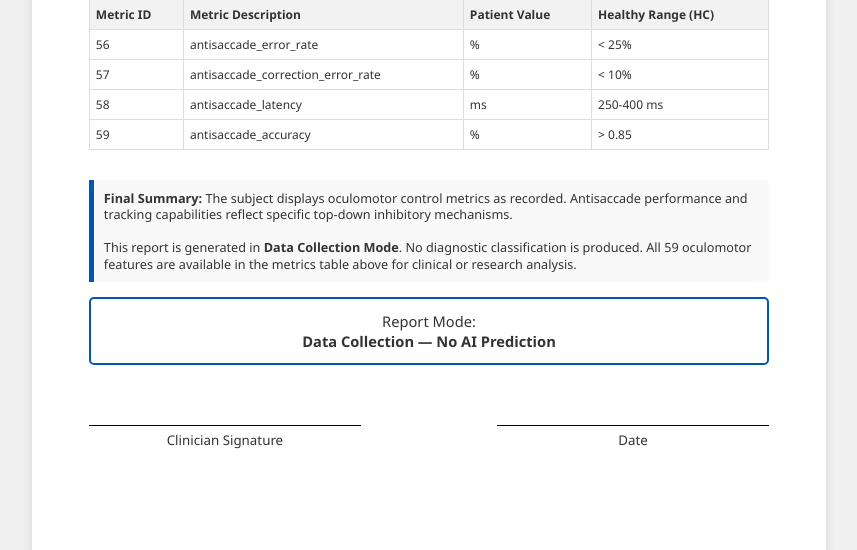
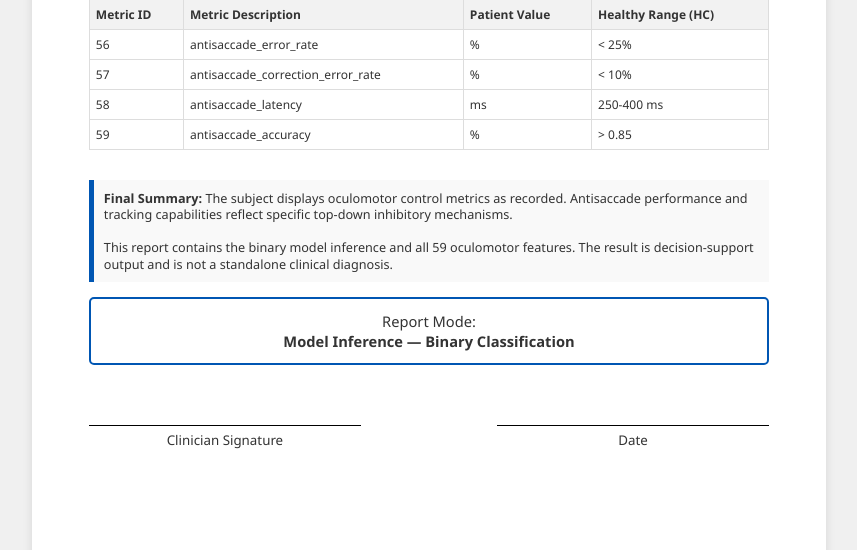
Before and after one commit to naina-neuro/SchizoEye, a Flask app: template backend/templates/report_template.html in a window 1280 px wide. Shown: the part 4798-5348 px from the top of the page, without its empty margins (211-1068 px from the left). Run offline with Flask 3, Linux system fonts and the light colour scheme; the template is opened without the code that fills it, so the values that code supplies are empty.

Commit message:
Configure production layout

```diff
--- a/backend/app.py
+++ b/backend/app.py
@@ -1,4 +1,4 @@
-from flask import Flask, request, jsonify, render_template, send_file
+from flask import Flask, request, jsonify, render_template, send_file, session
 from flask_cors import CORS
 import joblib
 import pandas as pd
@@ -16,6 +16,7 @@ import gridfs
 from bson.binary import Binary
 from bson.objectid import ObjectId
 from dotenv import load_dotenv
+from itsdangerous import URLSafeTimedSerializer, BadSignature, SignatureExpired
 
 # Heatmap Imports
 import matplotlib
@@ -35,7 +36,7 @@ import secrets
 
 # ── FLASK APP SETUP ──────────────────────────────────────────────────────────
 # template_folder defaults to 'templates/' relative to this file (backend/templates/)
-app = Flask(__name__)
+app = Flask(__name__, template_folder="templates")
 app.secret_key = os.getenv("SECRET_KEY", secrets.token_hex(32))
 
 # CORS: restrict origins in production via the CORS_ORIGINS env var.
@@ -44,7 +45,7 @@ app.secret_key = os.getenv("SECRET_KEY", secrets.token_hex(32))
 _cors_origins = os.getenv("CORS_ORIGINS", "*")
 if _cors_origins != "*":
     _cors_origins = [o.strip() for o in _cors_origins.split(",")]
-CORS(app, origins=_cors_origins)
+CORS(app, origins=_cors_origins, supports_credentials=True)
 
 # ── DISABLE BROWSER CACHING FOR ALL RESPONSES ──
 @app.after_request
@@ -61,6 +62,44 @@ USERS = {
     "doctor":    {"password": os.getenv("DOCTOR_PASSWORD",    "doctor123"),    "role": "doctor"},
     "clinician": {"password": os.getenv("CLINICIAN_PASSWORD", "clinician123"), "role": "clinician"},
 }
+
+INTEGRATION_API_KEY = os.getenv("INTEGRATION_API_KEY")
+TEST_FRONTEND_URL = os.getenv("TEST_FRONTEND_URL", "https://your-frontend.example.com/index.html")
+TEST_TOKEN_MAX_AGE = int(os.getenv("TEST_TOKEN_MAX_AGE", "3600"))
+test_token_serializer = URLSafeTimedSerializer(app.secret_key, salt="schizoeye-test")
+
+
+def _test_token_is_valid():
+    token = request.headers.get("X-Test-Token", "")
+    if not token:
+        return False
+    try:
+        test_token_serializer.loads(token, max_age=TEST_TOKEN_MAX_AGE)
+        return True
+    except (BadSignature, SignatureExpired):
+        return False
+
+
+def _caller_is_authorized():
+    return _test_token_is_valid() or bool(session.get("user"))
+
+
+@app.route('/integration/test-sessions', methods=['POST'])
+def create_test_session():
+    if not INTEGRATION_API_KEY or request.headers.get("X-Integration-Key") != INTEGRATION_API_KEY:
+        return jsonify({'success': False, 'error': 'Invalid integration credentials'}), 401
+    data = request.get_json(silent=True) or {}
+    payload = {
+        'external_reference': str(data.get('external_reference', ''))[:200],
+        'issued_at': datetime.utcnow().isoformat()
+    }
+    token = test_token_serializer.dumps(payload)
+    separator = '&' if '?' in TEST_FRONTEND_URL else '?'
+    return jsonify({
+        'success': True,
+        'test_url': f'{TEST_FRONTEND_URL}{separator}mode=test&token={token}',
+        'expires_in': TEST_TOKEN_MAX_AGE
+    })
 
 @app.route('/login', methods=['POST'])
 def login():
@@ -181,10 +220,25 @@ def _ensure_indexes():
 
 init_mongodb()
 
-# ── MODEL LOADING (disabled — data collection mode) ──
-# Models are not used in data collection mode.
-label_encoder = classifier = regressor = None
-print("[INFO] Running in data collection mode — ML models disabled")
+# ── MODEL LOADING ────────────────────────────────────────────────────────────
+# The deployed artifacts are the binary model produced by retrain_fixed.py:
+# Healthy versus Schizophrenia. The source dataset still contains HC/FES/CSZ.
+MODEL_DIR = os.getenv("MODEL_DIR", os.path.join(BASE, "model_artifacts"))
+MODEL_FILE = os.getenv("MODEL_FILE", "model_calibrated.pkl")
+MODEL_PATH = os.path.join(MODEL_DIR, MODEL_FILE)
+LABEL_ENCODER_PATH = os.path.join(MODEL_DIR, "label_encoder.pkl")
+FEATURE_NAMES_PATH = os.path.join(MODEL_DIR, "feature_names.pkl")
+label_encoder = classifier = None
+MODEL_FEATURES = []
+try:
+    classifier = joblib.load(MODEL_PATH)
+    label_encoder = joblib.load(LABEL_ENCODER_PATH)
+    MODEL_FEATURES = list(joblib.load(FEATURE_NAMES_PATH))
+    if len(MODEL_FEATURES) != 59:
+        raise ValueError(f"Expected 59 model features, found {len(MODEL_FEATURES)}")
+    print(f"[OK] Model loaded: {MODEL_FILE} ({len(MODEL_FEATURES)} features)")
+except Exception as e:
+    print(f"[WARN] Model not loaded: {e}")
 
 REQUIRED_FEATURES = [
     'fv_fnum_mean', 'fv_fdur_mean', 'fv_snum_mean', 'fv_sdur_mean', 'fv_samp_mean',
@@ -201,6 +255,42 @@ REQUIRED_FEATURES = [
     'antisaccade_error_rate', 'antisaccade_correction_error_rate',
     'antisaccade_latency', 'antisaccade_accuracy'
 ]
+
+if REQUIRED_FEATURES != MODEL_FEATURES and MODEL_FEATURES:
+    raise RuntimeError("Application feature schema does not match feature_names.pkl")
+
+
+def _validated_features(features):
+    if not isinstance(features, dict):
+        raise ValueError("features must be an object containing exactly 59 named values")
+    expected = MODEL_FEATURES or REQUIRED_FEATURES
+    missing = [name for name in expected if name not in features]
+    extra = [name for name in features if name not in expected]
+    if missing or extra:
+        raise ValueError(f"Feature schema mismatch; missing={missing}, extra={extra}")
+    cleaned = {}
+    for name in expected:
+        value = features[name]
+        if value is None or not isinstance(value, (int, float)) or not np.isfinite(value):
+            raise ValueError(f"Feature {name} must be a finite number")
+        cleaned[name] = float(value)
+    return cleaned
+
+
+def _classify_features(features):
+    cleaned = _validated_features(features)
+    row = pd.DataFrame([[cleaned[name] for name in MODEL_FEATURES or REQUIRED_FEATURES]],
+                       columns=MODEL_FEATURES or REQUIRED_FEATURES)
+    probabilities = classifier.predict_proba(row)[0]
+    classes = label_encoder.classes_
+    probability_map = {str(label): float(probability)
+                       for label, probability in zip(classes, probabilities)}
+    predicted_index = int(np.argmax(probabilities))
+    return {
+        "label": str(classes[predicted_index]),
+        "confidence": float(probabilities[predicted_index]),
+        "probabilities": probability_map,
+    }, cleaned
 
 # ── HEATMAP GENERATION FUNCTION ──
 def generate_heatmap_base64(fv_gaze_data):
@@ -289,7 +379,8 @@ def _internal_generate_pdf(data):
         if 'panss_score' not in data:
             data['panss_score'] = 'Not recorded'
 
-        # No AI predictions in data collection mode — omit predictions block
+        # Prediction is optional for direct report generation, but is included
+        # automatically for reports created by /save_results.
 
         rendered_html = render_template("report_template.html", data=data)
         return HTML(string=rendered_html).write_pdf(pdf_variant='pdf/a-1b')
@@ -327,10 +418,33 @@ def _upload_to_gridfs(binary_payload, filename, content_type, metadata):
 def health():
     return jsonify({
         'status': 'ok',
-        'mode': 'data_collection',
+        'mode': 'inference',
+        'model_loaded': classifier is not None,
+        'model_file': MODEL_FILE if classifier is not None else None,
         'mongodb_connected': db is not None,
         'mongodb_db': db.name if db is not None else None
     })
+
+@app.route('/classify', methods=['POST'])
+def classify():
+    if not _caller_is_authorized():
+        return jsonify({'success': False, 'error': 'Authentication required'}), 401
+    if classifier is None or label_encoder is None:
+        return jsonify({'success': False, 'error': 'Classifier not available'}), 503
+    try:
+        data = request.get_json(silent=True) or {}
+        prediction, cleaned = _classify_features(data.get('features'))
+        return jsonify({
+            'success': True,
+            'prediction': prediction,
+            'features': cleaned,
+            'feature_order': MODEL_FEATURES or REQUIRED_FEATURES
+        })
+    except ValueError as e:
+        return jsonify({'success': False, 'error': str(e)}), 400
+    except Exception as e:
+        traceback.print_exc()
+        return jsonify({'success': False, 'error': 'Inference failed'}), 500
 
 # ── SESSION DATA ROUTES ──────────────────────────────────────────────────────
 
@@ -564,6 +678,8 @@ def export_all_features():
 @app.route('/save_results', methods=['POST'])
 def save_results():
     global db, fs
+    if not _caller_is_authorized():
+        return jsonify({'success': False, 'error': 'Authentication required'}), 401
     print("[DEBUG] /save_results called. Checking DB connection...")
     if db is None or fs is None:
         print("[DEBUG] DB is None! Attempting to reconnect...")
@@ -575,9 +691,9 @@ def save_results():
 
     try:
         print("[DEBUG] Attempting to parse JSON payload...")
-        data = request.get_json()
+        data = request.get_json(silent=True) or {}
         print(f"[DEBUG] JSON parsed successfully. Payload keys: {list(data.keys())}")
-
+        prediction, validated_features = _classify_features(data.get('features'))
         subject_id = data.get('subject_id', 'Unknown')
         timestamp = datetime.now()
         gridfs_refs = {}
@@ -636,7 +752,8 @@ def save_results():
                     'date': timestamp.strftime('%d %b %Y')
                 },
                 'panss_score': data.get('panss_score') or 'Not recorded',   # ← ADD THIS LINE
-                'metrics': data.get('features', {}),
+                'metrics': validated_features,
+                'prediction': prediction,
                 'fv_gaze': data.get('fv_gaze', []),
                 'doctor_notes': data.get('notes', ''),
                 'images': {
@@ -677,14 +794,16 @@ def save_results():
             },
             "results": {
                 "panss_score": data.get('panss_score'),  # store as-is (None/null → None in Mongo)
-                "features": data.get('features', {}),
+                "features": validated_features,
+                "feature_order": MODEL_FEATURES or REQUIRED_FEATURES,
+                "prediction": prediction,
                 # FIX ACC-3 / ACC-4 (battery-controller.js): persist the per-feature
                 # data-quality flags (real vs missing-floor vs clipped) and the
                 # empirical per-task capture-rate diagnostics that the frontend now
                 # computes and sends. Previously these were silently dropped here
                 # even after the frontend started sending them, which would have
                 # made the fix a no-op for anything actually saved to the database.
-                "feature_quality": data.get('feature_quality', {}),
+                "feature_quality": data.get('feature_quality', data.get('data_quality', {})),
                 "capture_diagnostics": data.get('capture_diagnostics', {})
             },
             "notes": data.get('notes', ""),
@@ -707,6 +826,10 @@ def save_results():
             'message': 'Session saved to MongoDB Atlas successfully',
             'session_id': str(insert_result.inserted_id),
             'patient_id': patient_id,
+            'prediction': prediction,
+            'features': validated_features,
+            'feature_order': MODEL_FEATURES or REQUIRED_FEATURES,
+            'report_url': f"/sessions/{insert_result.inserted_id}/pdf",
             'gridfs_refs': {key: str(value) for key, value in session_doc['gridfs_refs'].items()}
         })
 
--- a/backend/requirements.txt
+++ b/backend/requirements.txt
@@ -8,3 +8,6 @@ matplotlib>=3.7.0
 scipy>=1.11.0
 weasyprint>=60.0
 numpy>=1.24.0
+scikit-learn==1.7.2
+xgboost>=2.0.0
+gunicorn>=21.2.0
--- a/backend/templates/report_template.html
+++ b/backend/templates/report_template.html
@@ -289,6 +289,14 @@
                     <td colspan="3">{{ data.patient.date }}</td>
                 </tr>
             </table>
+
+            {% if data.prediction %}
+            <div class="diagnosis-line" style="margin-top: 10px; border-color: #0056b3; background-color: #f0f7ff;">
+                <strong>Model Inference:</strong>
+                {{ data.prediction.label }}
+                ({{ (data.prediction.confidence * 100) | round(1) }}% confidence)
+            </div>
+            {% endif %}
 
             <h3 class="section-header">TASK 1: Free-Viewing (FV) Analysis</h3>
 
@@ -702,9 +710,7 @@
                 The subject displays oculomotor control metrics as recorded. Antisaccade performance and tracking
                 capabilities reflect specific top-down inhibitory mechanisms.
                 <br><br>
-                This report is generated in <strong>Data Collection Mode</strong>. No diagnostic classification is
-                produced. All 59 oculomotor features are available in the metrics table above for clinical or research
-                analysis.
+                This report contains the binary model inference and all 59 oculomotor features. The result is decision-support output and is not a standalone clinical diagnosis.
             </div>
 
             {% if data.doctor_notes and data.doctor_notes|length > 0 %}
@@ -717,7 +723,7 @@
 
             <div class="diagnosis-line">
                 Report Mode:<br>
-                <strong>Data Collection — No AI Prediction</strong>
+                <strong>Model Inference — Binary Classification</strong>
             </div>
 
             <div style="margin-top: 60px; display: flex; justify-content: space-between; font-size: 10pt;">
--- /dev/null
+++ b/frontend/config.js
@@ -0,0 +1,5 @@
+// Static-host configuration for Vercel or Netlify.
+window.SCHIZOEYE_API_BASE =
+	window.location.hostname === 'localhost' || window.location.hostname === '127.0.0.1'
+		? 'http://localhost:5000'
+		: 'https://your-backend-app.onrender.com';
--- a/frontend/templates/report_template.html
+++ b/frontend/templates/report_template.html
@@ -550,7 +550,7 @@
             <strong>Final Summary:</strong>
             The subject displays oculomotor control metrics as recorded. Antisaccade performance and tracking capabilities reflect specific top-down inhibitory mechanisms.
             <br><br>
-            This report is generated in <strong>Data Collection Mode</strong>. No diagnostic classification is produced. All 59 oculomotor features are available in the metrics table above for clinical or research analysis.
+            This report contains the binary model inference and all 59 oculomotor features. The result is decision-support output and is not a standalone clinical diagnosis.
         </div>
 
         {% if data.doctor_notes and data.doctor_notes|length > 0 %}
@@ -562,7 +562,7 @@
 
         <div class="diagnosis-line">
             Report Mode:<br>
-            <strong>Data Collection — No AI Prediction</strong>
+            <strong>Model Inference — Binary Classification</strong>
         </div>
 
         <div style="margin-top: 60px; display: flex; justify-content: space-between; font-size: 10pt;">
```
Also changed, not shown: frontend/battery-controller.js (+52 -11 lines), frontend/index.html (+16 -7 lines), README.md (added), 9 other files.
